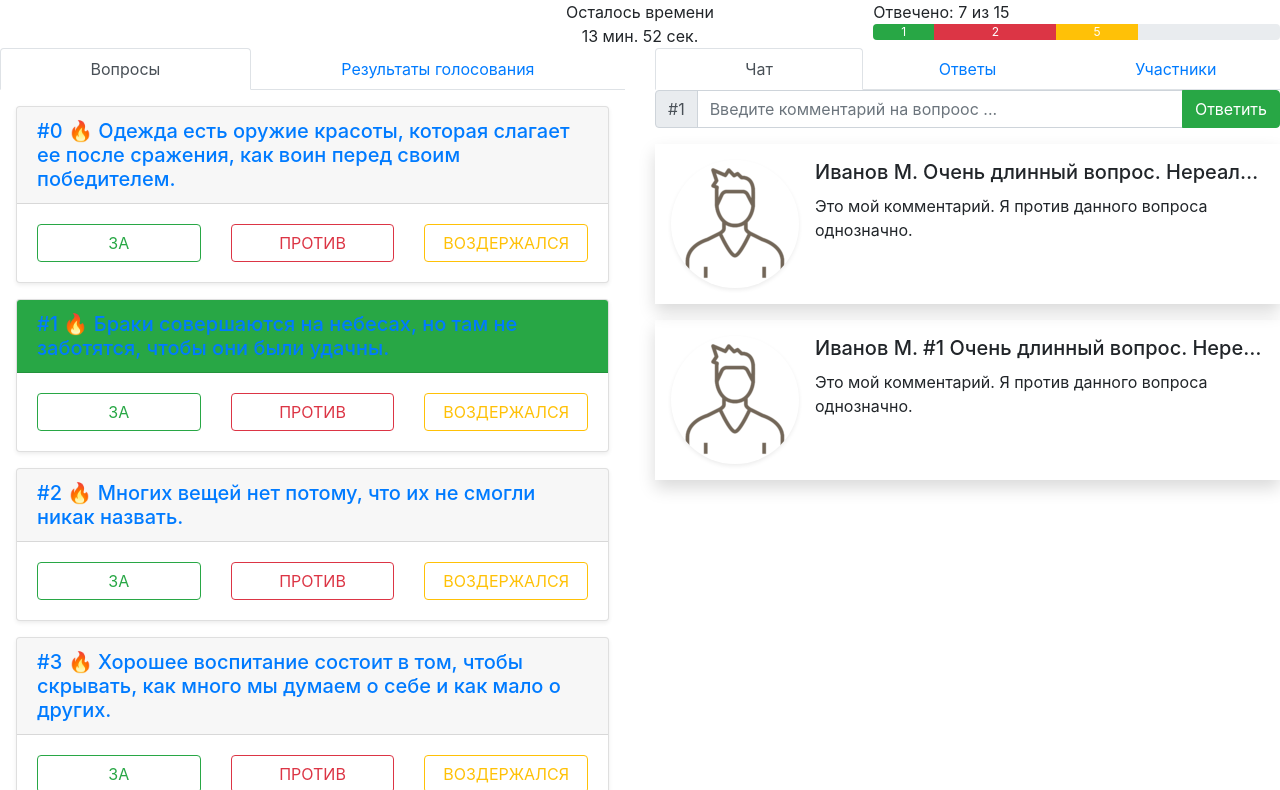
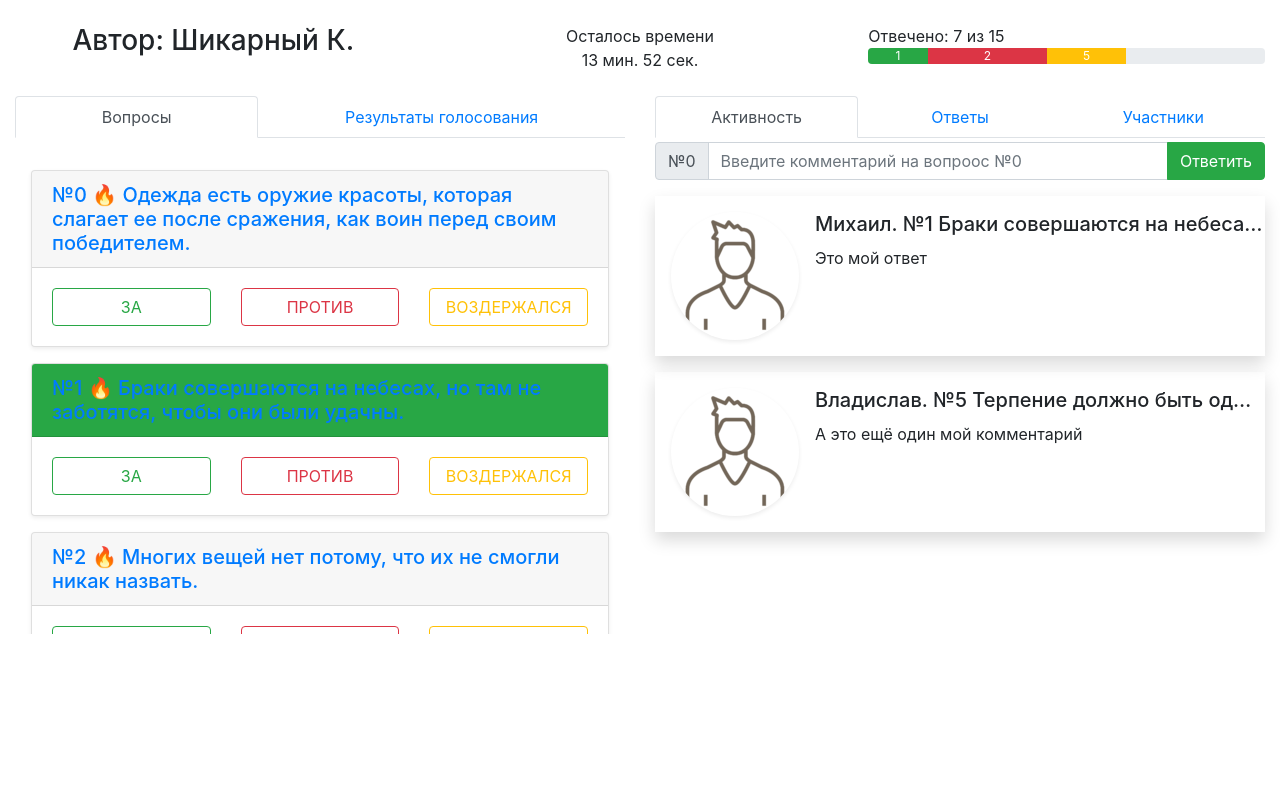
Before and after one commit to Lyumih/vtb24-voices, a plain HTML site: page frontend/vote.html in a window 1280 px wide. Shown: the part 56-846 px from the top of the page. After the commit the page ends 800 px from the top, so only its background shows below. Drawn offline with nearby package versions, Linux system fonts and the light colour scheme.

Commit message:
feat: update mouse over cards

```diff
--- a/frontend/js/vote.js
+++ b/frontend/js/vote.js
@@ -1,6 +1,7 @@
 const app = new Vue({
   el: "#app",
   data: {
+    selectedQuiz: 0,
     quizzes: [
       {
         id: 0,
@@ -77,6 +78,72 @@ const app = new Vue({
         text:
           "Что такое сорняк? Это растение, достоинства которого еще не раскрыты."
       }
-    ]
+    ],
+    votes: [
+      {
+        id: 0,
+        yes: [0, 1, 2, 3, 4, 5],
+        no: [6, 7, 8, 9, 10],
+        quite: [11, 12, 13, 14, 15]
+      },
+      {
+        id: 1,
+        yes: [0, 1, 2, 3, 4, 5],
+        no: [6, 7, 8, 9, 10],
+        quite: [11, 12, 13, 14, 15]
+      }
+    ],
+    users: [
+      {
+        id: 0,
+        username: "Михаил"
+      },
+      {
+        id: 1,
+        username: "Никита"
+      },
+      {
+        id: 2,
+        username: "Владислав"
+      },
+      {
+        id: 3,
+        username: "Анита"
+      }
+    ],
+    answers: [
+      {
+        userId: 0,
+        quizId: 1,
+        text: "Это мой ответ"
+      },
+      {
+        userId: 2,
+        quizId: 5,
+        text: "А это ещё один мой комментарий"
+      }
+    ],
+    author: {
+      username: "Шикарный К."
+    }
+  },
+  computed: {
+    activeQuiz() {
+      return this.quizzes[this.selectedQuiz];
+    },
+    allAnswers() {
+      return this.answers.map(answer => {
+        return {
+          user: this.users.find(user => user.id === answer.userId),
+          quiz: this.quizzes.find(quiz => quiz.id === answer.quizId),
+          answer
+        };
+      });
+    },
+    activeAnswers() {
+      return this.allAnswers.filter(
+        answer => answer.answer.quizId == this.selectedQuiz
+      );
+    }
   }
 });
--- a/frontend/vote.html
+++ b/frontend/vote.html
@@ -27,14 +27,16 @@
 
   <body>
     <!-- HEADER -->
-    <div id="app" class="justify-container">
+    <div id="app" class="container-fluid">
       <nav class="navbar row sticky-top navbar-dark bg-primary">
         <a class="navbar-brand ml-5" href="#!">ВТБ. Голосование</a>
       </nav>
 
       <!-- STATISTICS -->
-      <div class="row">
-        <div class="col-4"></div>
+      <div class="row my-4">
+        <div class="col-4 text-center">
+            <h3>Автор: {{author.username}}</h3>
+        </div>
         <div class="col-4 text-center">
           Осталось времени<br />13 мин. 52 сек.
         </div>
@@ -117,10 +119,12 @@
               aria-labelledby="quiz-tab"
             >
               <!-- QUIZ 🔥 -->
-              <div id="accordion" role="tablist">
+              <div id="accordion" role="tablist" style="max-height: 60vh; overflow:auto;">
                 <div
                   class="card mx-2 shadow-sm m-3"
                   v-for="(quiz, index) in quizzes"
+                  @mouseover="selectedQuiz=quiz.id"
+                   onmouseover="if (document.getElementById('answer-tab').getAttribute('aria-selected') !== 'true') document.getElementById('answer-tab').click()"
                 >
                   <div
                     class="card-header"
@@ -134,7 +138,7 @@
                         :href="'#quiz-'+index"
                         aria-expanded="true"
                         :aria-controls="'quiz-'+index"
-                        >#{{ quiz.id }} 🔥 {{ quiz.text }}
+                        >№{{ quiz.id }} 🔥 {{ quiz.text }}
                       </a>
                     </h5>
                   </div>
@@ -189,7 +193,7 @@
                 href="#chat"
                 role="tab"
                 aria-selected="true"
-                >Чат</a
+                >Активность</a
               >
             </li>
             <li class="nav-item">
@@ -216,13 +220,15 @@
             </li>
           </ul>
           <div class="row">
-            <div class="col-12 input-group">
+            <div class="col-12 mt-1 input-group">
               <div class="input-group-prepend">
-                <span class="input-group-text">#1</span>
+                <span class="input-group-text" :title="activeQuiz.text"
+                  >№{{ selectedQuiz }}</span
+                >
               </div>
               <input
                 type="text"
-                placeholder="Введите комментарий на вопроос ..."
+                :placeholder="'Введите комментарий на вопроос №'+selectedQuiz"
                 class="form-control"
               />
               <div class="input-group-append">
@@ -239,42 +245,15 @@
             >
               <ul class="list-unstyled">
                 <!-- TODO: ЕСЛИ ПРЕДЫДУЩЕЕ ОБСУЖДЕНИЕ ОТНОСИТСЯ К КОНКРЕТНОМУ ВОПРОСУ, ТО НЕ НАДО ДЕЛАТЬ ОТСТУПЫ -->
-                <li class="media p-3 shadow my-3">
-                  <img
-                    src="icons/avatar.png"
-                    class="rounded-circle shadow-sm mr-3"
-                    style="max-width: 50%"
-                    alt="avatar-1"
-                  />
-                  <div class="media-body">
-                    <h5
-                      class=" mt-0 mb-1 d-inline-block text-truncate"
-                      style="max-width: 35vw;"
-                    >
-                      Иванов М. Очень длинный вопрос. Нереально длинный длиннее
+                <li v-for="answer in allAnswers" class="media p-3 shadow my-3" @mouseover="selectedQuiz = answer.answer.quizId" onclick="document.getElementById('answer-tab').click()" >
+                    <img src="icons/avatar.png" class="rounded-circle shadow-sm mr-3" style="max-width: 50%" alt="avatar-1" />
+                    <div class="media-body" :title="answer.quiz.text">
+                        <h5 class=" mt-0 mb-1 d-inline-block text-truncate" style="max-width: 35vw;">
+                            {{answer.user.username}}. №{{ answer.answer.quizId }} {{ answer.quiz.text }}
                             нельзя представить.
                         </h5>
                         <p>
-                      Это мой комментарий. Я против данного вопроса однозначно.
-                    </p>
-                  </div>
-                </li>
-                <li class="media p-3 shadow my-3">
-                  <img
-                    src="icons/avatar.png"
-                    class="rounded-circle shadow-sm mr-3"
-                    alt="avatar-1"
-                  />
-                  <div class="media-body">
-                    <h5
-                      class=" mt-0 mb-1 d-inline-block text-truncate"
-                      style="max-width: 35vw;"
-                    >
-                      Иванов М. #1 Очень длинный вопрос. Нереально длинный
-                      длиннее нельзя представить.
-                    </h5>
-                    <p>
-                      Это мой комментарий. Я против данного вопроса однозначно.
+                           {{answer.answer.text}}
                         </p>
                     </div>
                 </li>
@@ -288,23 +267,18 @@
             >
               <ul class="list-unstyled">
                 <!-- TODO: ЕСЛИ ПРЕДЫДУЩЕЕ ОБСУЖДЕНИЕ ОТНОСИТСЯ К КОНКРЕТНОМУ ВОПРОСУ, ТО НЕ НАДО ДЕЛАТЬ ОТСТУПЫ -->
-                <li class="media p-3 shadow my-3">
-                  <img
-                    src="icons/avatar.png"
-                    class="rounded-circle shadow-sm mr-3"
-                    style="max-width: 50%"
-                    alt="avatar-1"
-                  />
-                  <div class="media-body">
-                    <h5
-                      class=" mt-0 mb-1 d-inline-block text-truncate"
-                      style="max-width: 35vw;"
-                    >
-                      Иванов М. #1. Очень длинный вопрос. Нереально длинный
-                      длиннее нельзя представить.
+                <div v-if="activeAnswers.length === 0">
+                    <p class="p-3 shadow">Ещё никто не комментировал данный вопрос. Оставьте первый комментарий</p>
+                </div>
+                <li v-for="answer in activeAnswers" class="media p-3 shadow my-3">
+                    <img src="icons/avatar.png" class="rounded-circle shadow-sm mr-3" style="max-width: 50%" alt="avatar-1" />
+                    <div class="media-body" :title="answer.quiz.text">
+                        <h5 class=" mt-0 mb-1 d-inline-block text-truncate" style="max-width: 35vw;">
+                            {{answer.user.username}}. №{{ answer.answer.quizId }} {{ answer.quiz.text }}
+                            нельзя представить.
                         </h5>
                         <p>
-                      Это мой комментарий. Я против данного вопроса однозначно.
+                            {{answer.answer.text}}
                         </p>
                     </div>
                 </li>
@@ -330,10 +304,10 @@
                       class=" mt-0 mb-1 d-inline-block text-truncate"
                       style="max-width: 35vw;"
                     >
-                      Иванов М.  ivanov@mail.ru
+                      Иванов М. ivanov@mail.ru
                     </h5>
                     <p>
-                      Ответил: 7 из 13 вопросов<br>
+                      Ответил: 7 из 13 вопросов<br />
                       Комментариев: 15 по 5 вопросам
                     </p>
                   </div>
```
Lines whose indentation alone changed are shown as unchanged.
